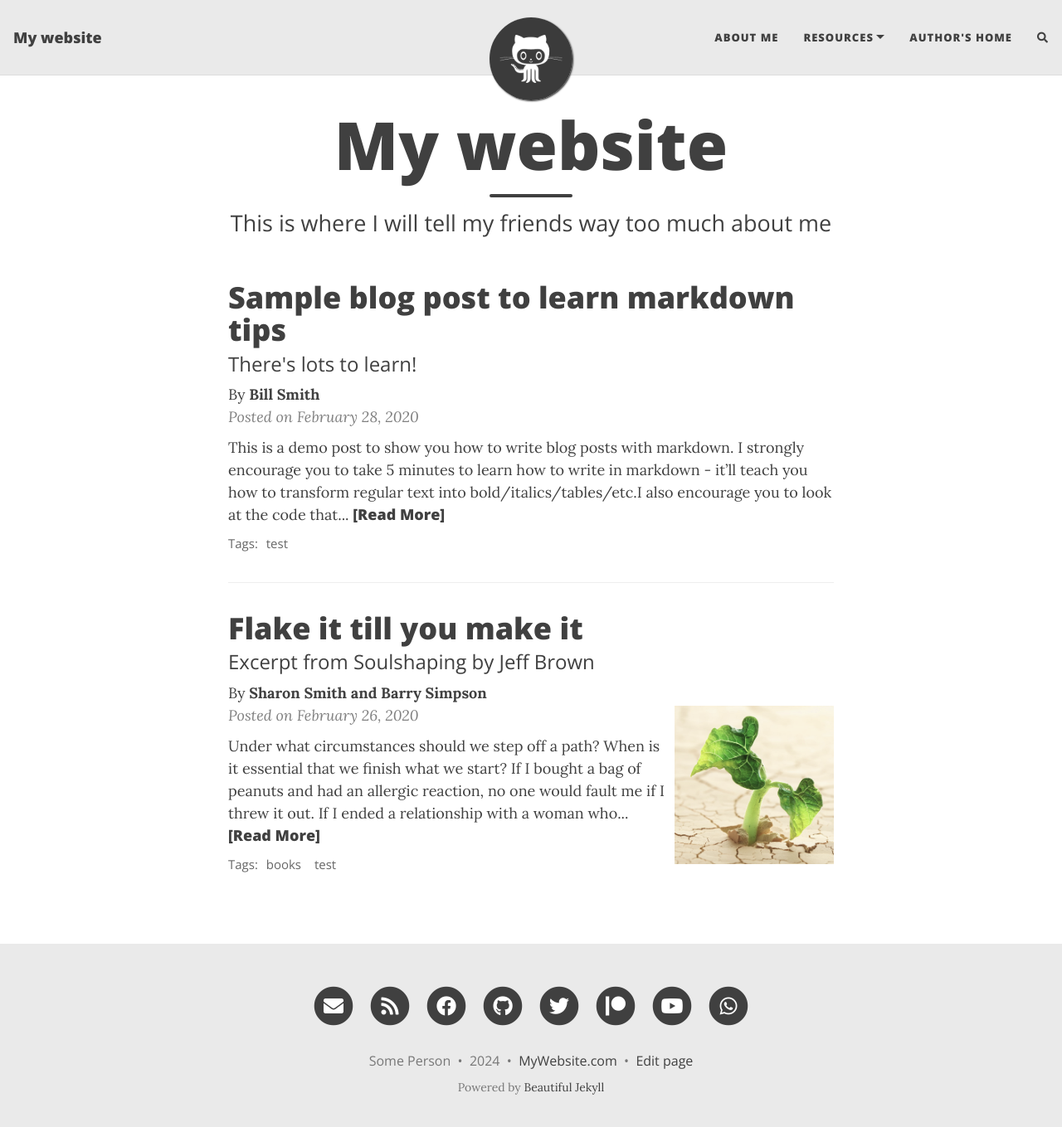
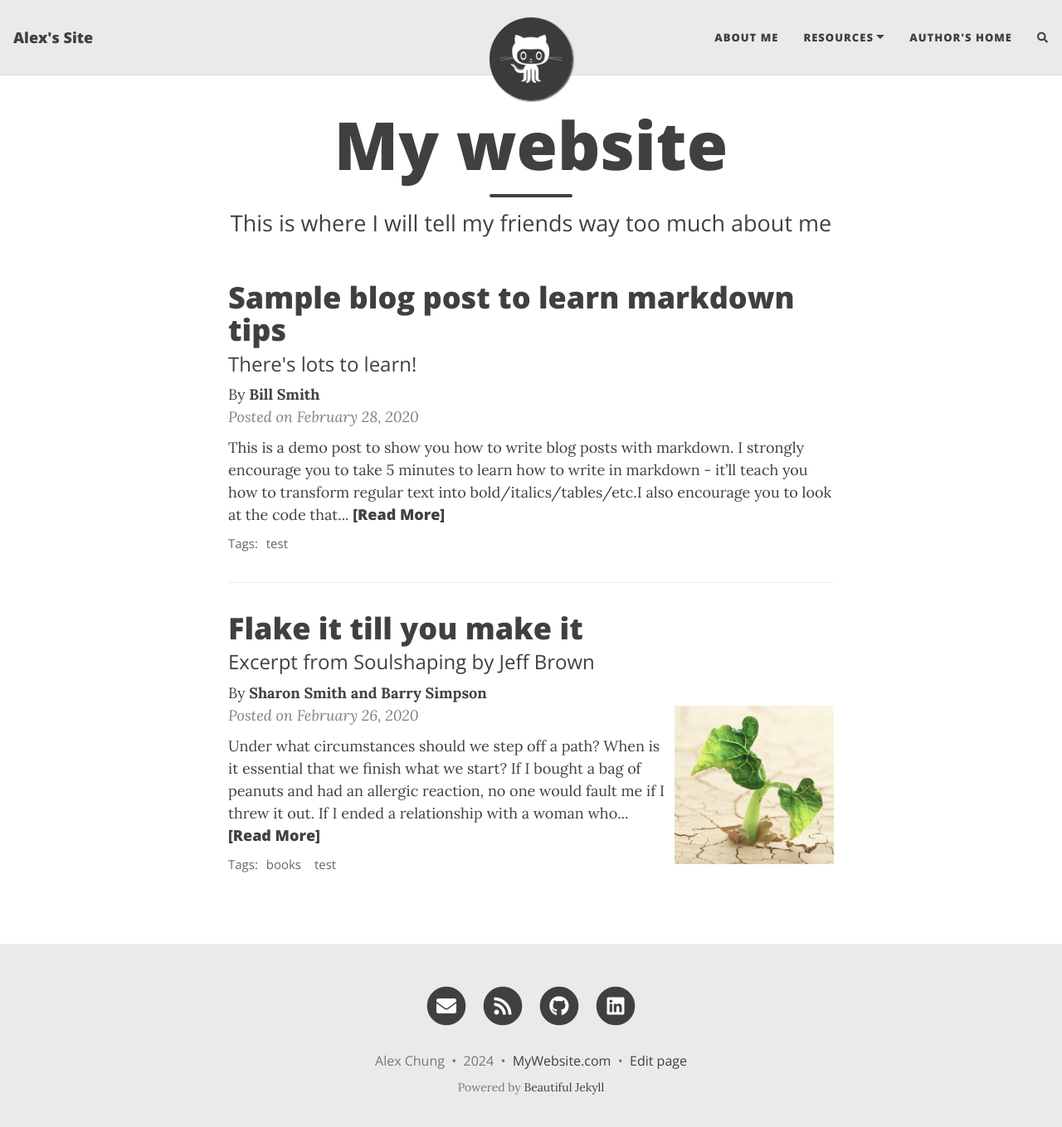
Before and after one commit to alexchung1233/alexchung1233.github.io, a Jekyll site: the page built from index.html, in a window 1280 px wide and 1372 px high. Shown: the top 1359 px of the window at 83% size. Built offline with Jekyll 4.4.1, drawn with Linux system fonts in a browser that asks for light colours; nearby versions of some CDN libraries; the list of posts is cut into pages by our own code; comment, search, counter and statistics services are not loaded; some of the changed lines change nothing that is shown.

Commit message:
Edited config

```diff
--- a/_config.yml
+++ b/_config.yml
@@ -10,10 +10,10 @@
 ############################
 
 # Name of website
-title: My website
+title: Alex's Site
 
 # Your name to show in the footer
-author: Some Person
+author: Alex Chung
 
 ###############################################
 # --- List of links in the navigation bar --- #
@@ -50,17 +50,17 @@ round-avatar: true
 # You can change the order that they show up on the page by changing the order here.
 # Uncomment the links you want to show and add your information to each one.
 social-network-links:
-  email: "someone@example.com"
+  email: "awchung1357@gmail.com"
   rss: true  # remove this line if you don't want to show an RSS link at the bottom
-  facebook: deanattali
-  github: daattali
-  twitter: daattali
-  patreon: DeanAttali
-  youtube: "@daattali"
-  whatsapp: 15551212
+  # facebook: deanattali
+  github: https://github.com/alexchung1233
+  linkedin: https://github.com/alexchung1233
+  # twitter: daattali
+  # patreon: DeanAttali
+  # youtube: "@daattali"
+  # whatsapp: 15551212
 #  medium: yourname
 #  reddit: yourname
-#  linkedin: daattali
 #  xing: yourname
 #  stackoverflow: "3943160/daattali"
 #  snapchat: deanat78
```
